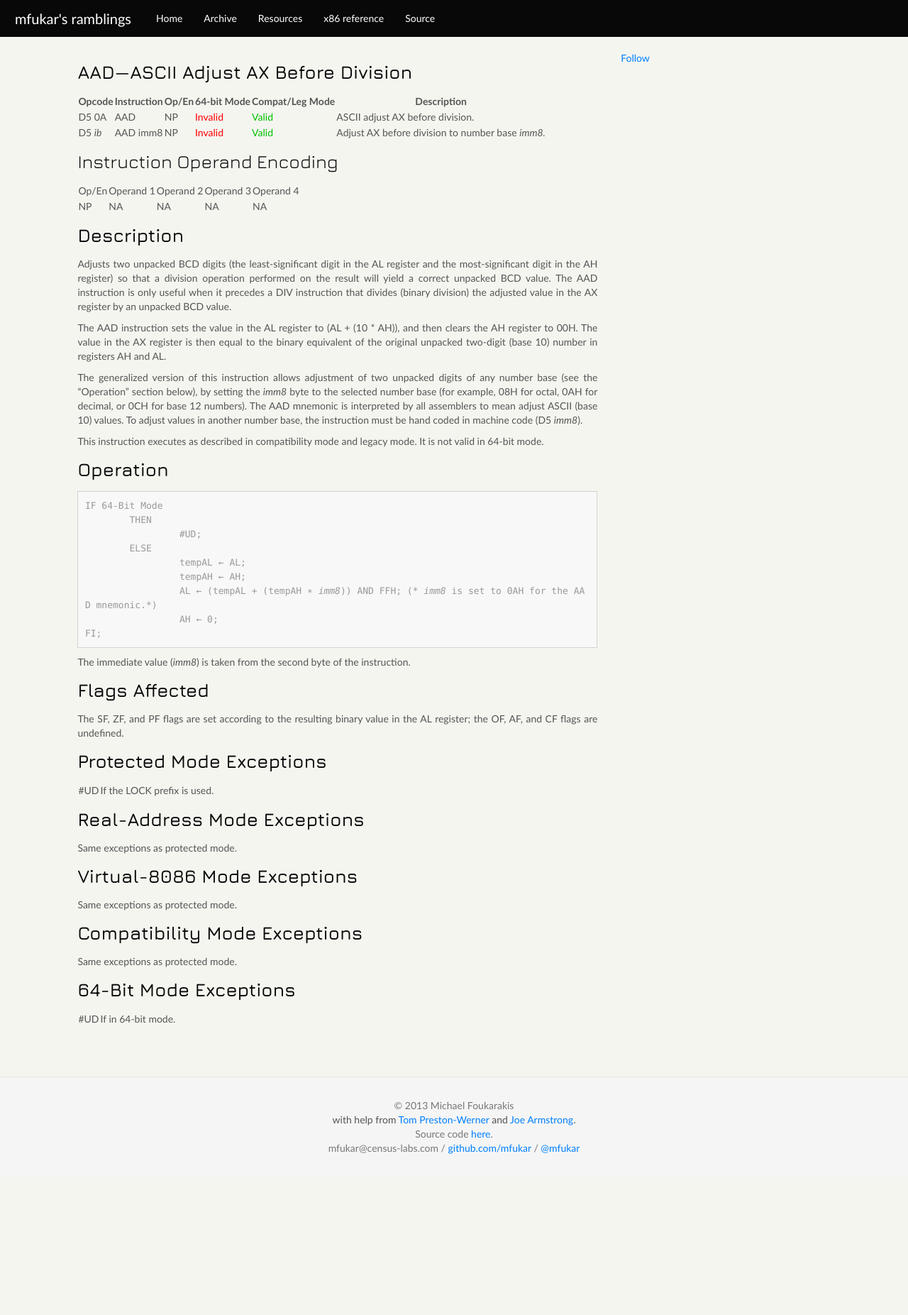
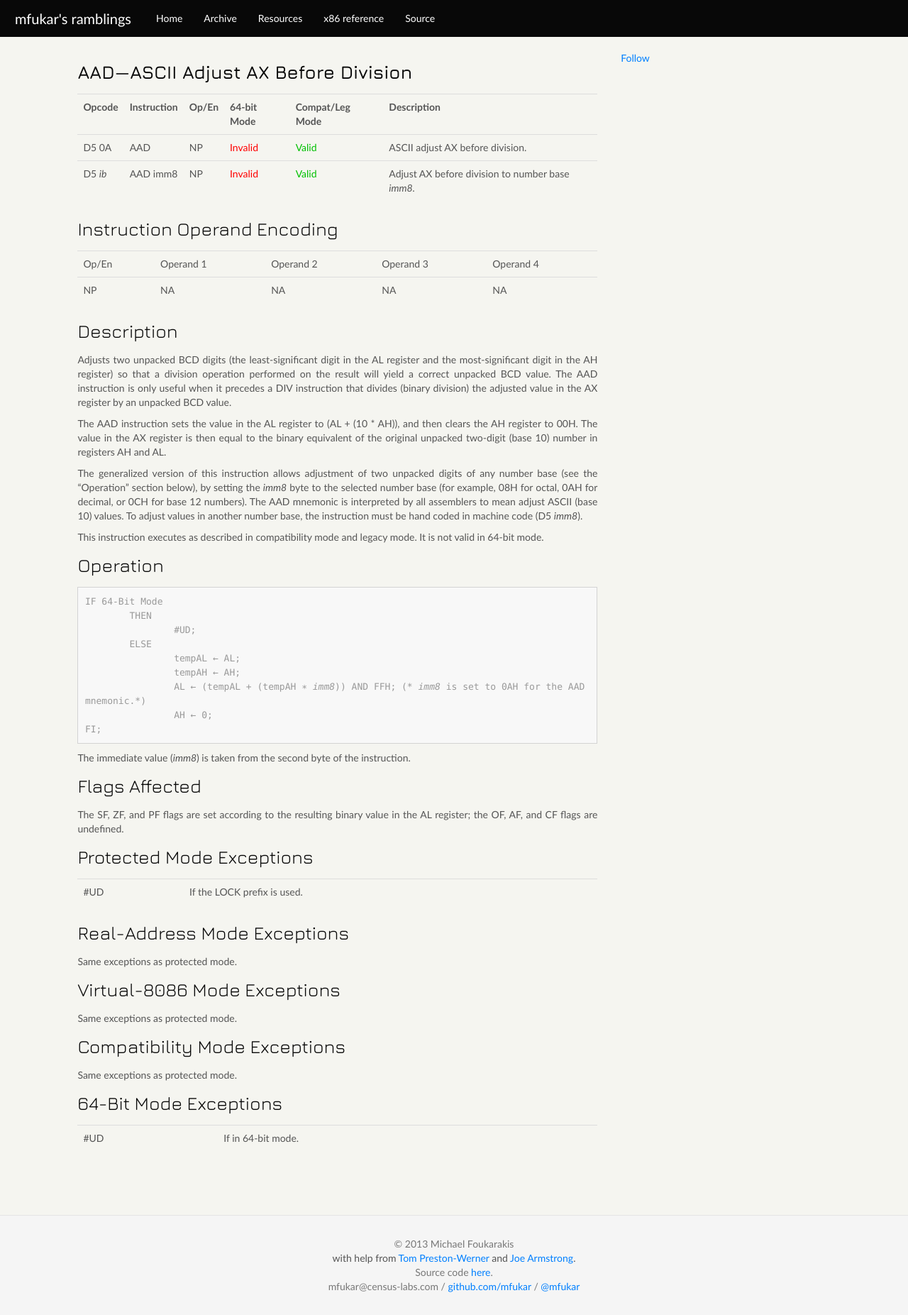
Before and after one commit to mfukar/mfukar.github.com, a Jekyll site: the page built from x86reference/instructions/AAD.html, in a window 1280 px wide. Shown: the whole page at 71% size. Built offline with Jekyll 4.4.1, drawn with Linux system fonts in a browser that asks for light colours; some web fonts are replaced; Markdown is read by kramdown in place of the engine named in the settings; comment, search, counter and statistics services are not loaded; before the commit the page ends 1658 px from its top, so only the background shows below that.

Commit message:
Fix formatting

```diff
--- a/x86reference/instructions/AAD.html
+++ b/x86reference/instructions/AAD.html
@@ -4,7 +4,7 @@ title: AAD — ASCII Adjust AX Before Division
 ---
 <style type="text/css">span.invalidValue { color: #ff0000 } span.validValue { color:#00c000}</style>
 <h2>AAD—ASCII Adjust AX Before Division</h2>
-<table>
+<table class="table">
 	<tr>
 		<th>Opcode</th>
 		<th>Instruction</th>
@@ -26,8 +26,8 @@ title: AAD — ASCII Adjust AX Before Division
 		<td><span class="invalidValue">Invalid</span></td>
 		<td><span class="validValue">Valid</span></td>
 		<td>Adjust AX before division to number base <em>imm8.</em></td></tr></table>
-<h3>Instruction Operand Encoding</h3>
-<table>
+<h3 id="instruction-operand-encoding">Instruction Operand Encoding</h3>
+<table class="table">
 	<tr>
 		<td>Op/En</td>
 		<td>Operand 1</td>
@@ -40,37 +40,39 @@ title: AAD — ASCII Adjust AX Before Division
 		<td>NA</td>
 		<td>NA</td>
 		<td>NA</td></tr></table>
-<h2>Description</h2>
+<h3 id="description">Description</h3>
 <p>Adjusts two unpacked BCD digits (the least-significant digit in the AL register and the most-significant digit in the AH register) so that a division operation performed on the result will yield a correct unpacked BCD value. The AAD instruction is only useful when it precedes a DIV instruction that divides (binary division) the adjusted value in the AX register by an unpacked BCD value.</p>
 <p>The AAD instruction sets the value in the AL register to (AL + (10 * AH)), and then clears the AH register to 00H. The value in the AX register is then equal to the binary equivalent of the original unpacked two-digit (base 10) number in registers AH and AL.</p>
 <p>The generalized version of this instruction allows adjustment of two unpacked digits of any number base (see the “Operation” section below), by setting the <em>imm8</em> byte to the selected number base (for example, 08H for octal, 0AH for decimal, or 0CH for base 12 numbers). The AAD mnemonic is interpreted by all assemblers to mean adjust ASCII (base 10) values. To adjust values in another number base, the instruction must be hand coded in machine code (D5 <em>imm8</em>).</p>
 <p>This instruction executes as described in compatibility mode and legacy mode. It is not valid in 64-bit mode.</p>
-<h2>Operation</h2>
+<h3 id="operation">Operation</h3>
 <pre>IF 64-Bit Mode
 	THEN
-		 #UD;
+		#UD;
 	ELSE
-		 tempAL ← AL;
-		 tempAH ← AH;
-		 AL ← (tempAL + (tempAH ∗ <em>imm8</em>)) AND FFH; (* <em>imm8</em> is set to 0AH for the AAD mnemonic.*)
-		 AH ← 0;
+		tempAL ← AL;
+		tempAH ← AH;
+		AL ← (tempAL + (tempAH ∗ <em>imm8</em>)) AND FFH; (* <em>imm8</em> is set to 0AH for the AAD mnemonic.*)
+		AH ← 0;
 FI;</pre>
 <p>The immediate value (<em>imm8</em>) is taken from the second byte of the instruction.</p>
-<h2>Flags Affected</h2>
+<h3 id="flags-affected">Flags Affected</h3>
 <p>The SF, ZF, and PF flags are set according to the resulting binary value in the AL register; the OF, AF, and CF flags are undefined.</p>
-<h2>Protected Mode Exceptions</h2>
-<table class="exception-table">
+<h3 id="protected-mode-exceptions">Protected Mode Exceptions</h3>
+<table class="table">
 	<tr>
 		<td>#UD</td>
 		<td>If the LOCK prefix is used.</td></tr></table>
-<h2>Real-Address Mode Exceptions</h2>
+<h3 id="real-address-mode-exceptions">Real-Address Mode Exceptions</h3>
 <p>Same exceptions as protected mode.</p>
-<h2>Virtual-8086 Mode Exceptions</h2>
+<h3 id="virtual-8086-mode-exceptions">Virtual-8086 Mode Exceptions</h3>
 <p>Same exceptions as protected mode.</p>
-<h2>Compatibility Mode Exceptions</h2>
+<h3 id="compatibility-mode-exceptions">Compatibility Mode Exceptions</h3>
 <p>Same exceptions as protected mode.</p>
-<h2>64-Bit Mode Exceptions</h2>
-<table class="exception-table">
+<h3 id="64-bit-mode-exceptions">64-Bit Mode Exceptions</h3>
+<table class="table">
 	<tr>
 		<td>#UD</td>
-		<td>If in 64-bit mode.</td></tr></table>
+		<td>If in 64-bit mode.</td>
+	</tr>
+</table>
```
Also changed, not shown: x86reference/instructions/AAA.html (indentation only).
